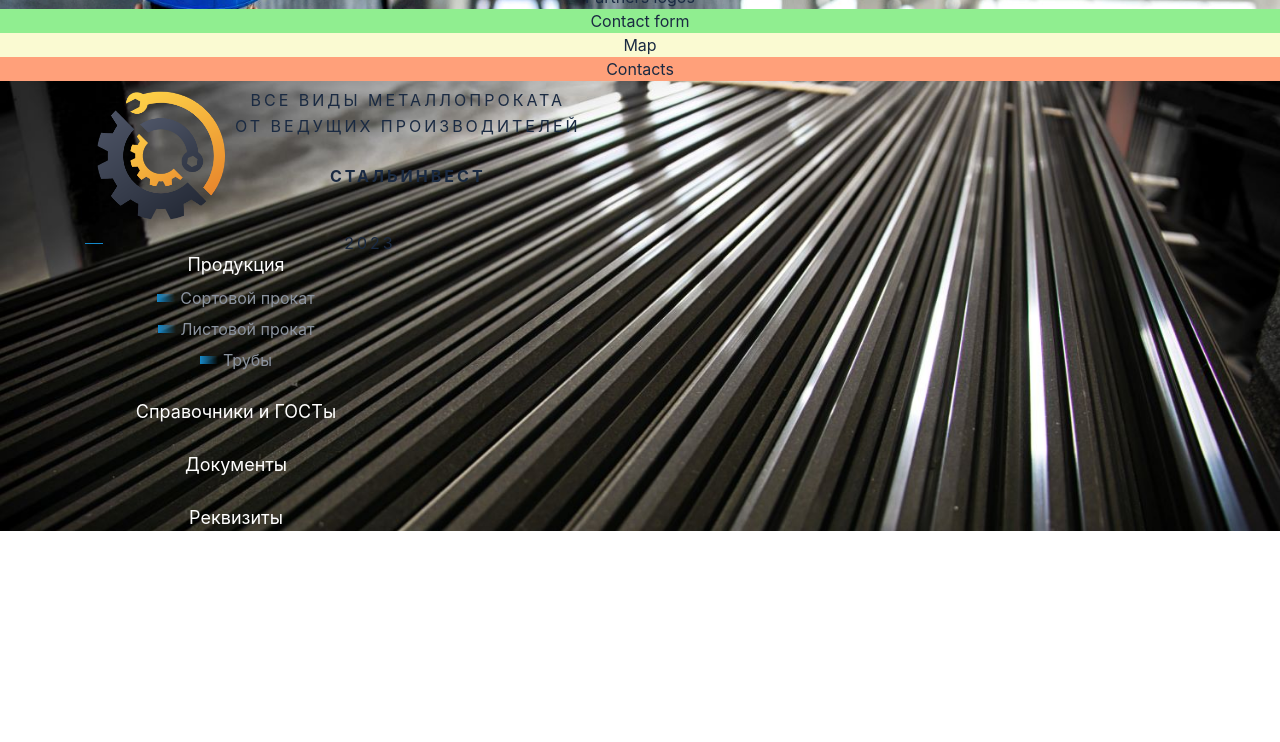
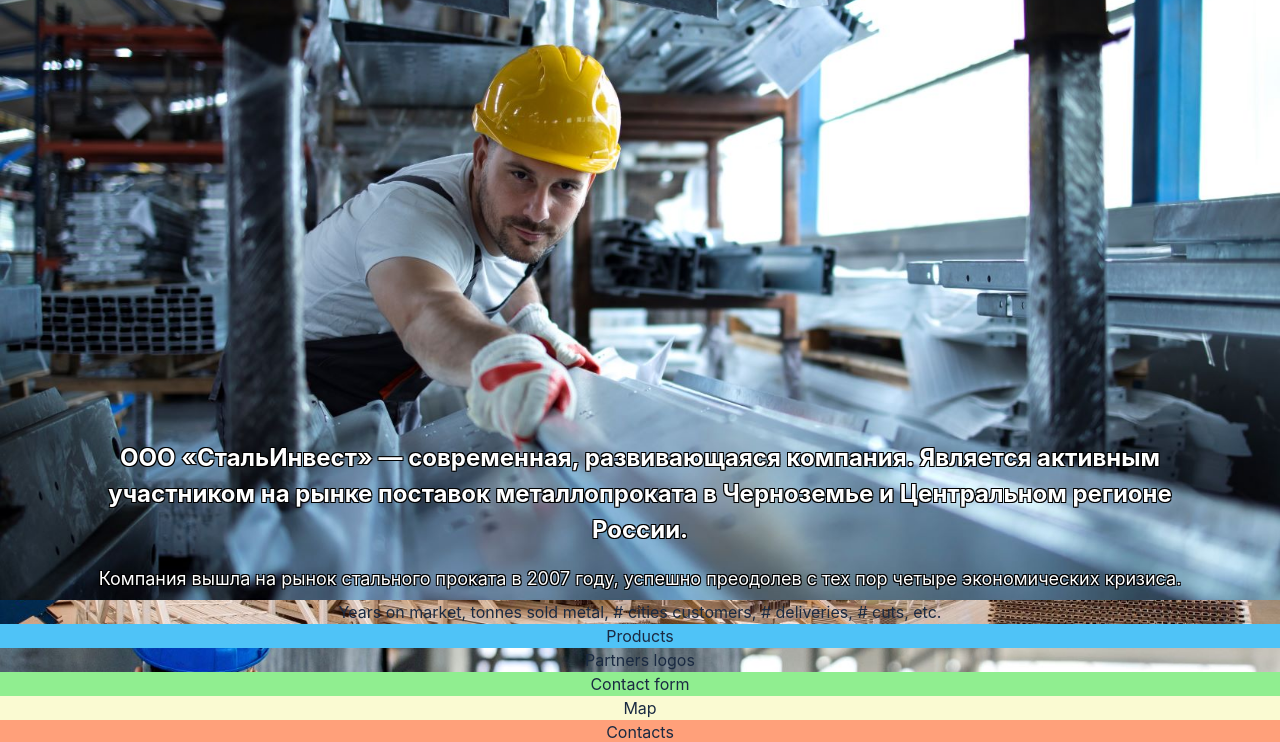
Before and after one commit to Alex-g-h/alex-metal, a React (Create React App) app: page / in a window 1280 px wide. Shown: the part 1320-2062 px from the top of the page. Before the commit the page ends 1851 px from the top, so only its background shows below. Built offline with nearby package versions, Linux system fonts and the light colour scheme.

Commit message:
[feat]: Info

```diff
--- a/src/app/components/infoPart.js
+++ b/src/app/components/infoPart.js
@@ -1,7 +1,26 @@
 import React from "react";
 
 const InfoPart = () => {
-  return <div className="info-background">Short company info</div>;
+  return (
+    // <div className="info-background">
+    <div>
+      <div className="main_about main_about_flex">
+        <div className="container">
+          {/* <div className="main_about_order"> */}
+          <div className="main_about_title text_shadow">
+            ООО «СтальИнвест» — современная, развивающаяся компания. Является
+            активным участником на рынке поставок металлопроката в Черноземье и
+            Центральном регионе России.
+          </div>
+          <div className="main_about_text text_shadow">
+            {`Компания вышла на рынок стального проката в 2007 году,
+            успешно преодолев с тех пор четыре экономических кризиса.`}
+          </div>
+          {/* </div> */}
+        </div>
+      </div>
+    </div>
+  );
 };
 
 export default InfoPart;
--- /dev/null
+++ b/src/app/css/info.css
@@ -0,0 +1,32 @@
+.main_about {
+  background: url("../../assets/images/backgrounds/3-info.jpg") center / cover no-repeat;
+  text-align: center;
+  height: 687px;
+  padding-top: 42px;
+}
+
+.main_about_flex {
+  display: flex;
+  flex-direction: column;
+  justify-content: flex-end;
+}
+
+.main_about_title {
+  /* font-family: 'GothamProBold'; */
+  font-size: 24px;
+  font-weight: 700;
+  /* margin: 0 0 34px; */
+  margin: 0 0 14px;
+}
+
+.main_about_text {
+  font-size: 18px;
+  line-height: 34px;
+  margin-bottom: 0.2em;
+}
+
+.text_shadow {
+  color: white;
+  /* background-color: white; */
+  text-shadow: -1px -1px 0 #000, 1px -1px 0 #000, -1px 1px 0 #000, 1px 1px 0 #000;
+}
--- a/src/app/css/main.css
+++ b/src/app/css/main.css
@@ -1,6 +1,7 @@
 @import "./footer.css";
 @import "./header.css";
 @import "./actions.css";
+@import "./info.css";
 
 *,
 ::after,
```
